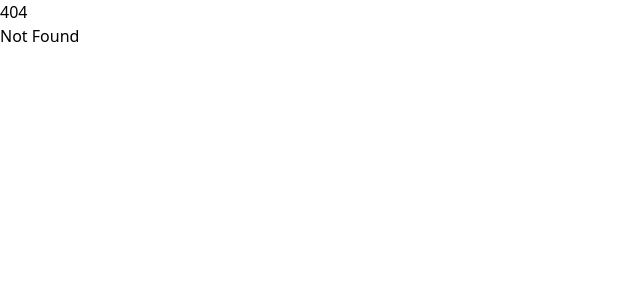
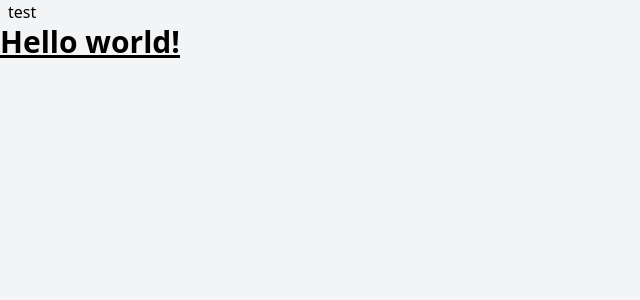
Before and after one commit to FoxArthur/quiz-site, a SvelteKit app: page /quiz in a window 1280 px wide. Before the commit this address had no page. Shown: the top 300 px of the page, without its empty margins (0-640 px from the left). Built offline with nearby package versions, Linux system fonts and the light colour scheme.

Commit message:
fixed tailwind

```diff
--- /dev/null
+++ b/src/routes/quiz/+page.svelte
@@ -0,0 +1,9 @@
+<h1 class="pl-2">test</h1>
+
+<h1 class="text-3xl font-bold underline">Hello world!</h1>
+
+<style lang="postcss">
+    :global(html) {
+        background-color: theme(colors.gray.100);
+    }
+</style>
--- a/tailwind.config.js
+++ b/tailwind.config.js
@@ -1,8 +1,16 @@
 /** @type {import('tailwindcss').Config} */
 export default {
-  content: [],
+  content: ['./src/**/*.{html,js,svelte,ts}'],
   theme: {
-    extend: {},
+    extend: {
+      colors: {
+        "misty-rose": "#FDE8E9",
+        "fairy-tale": "#E3BAC6",
+        "lilac": "#BC9EC1",
+        "paynes-gray": "#596475",
+        "raisin-black": "#1F2232",
+      },
+    },
   },
   plugins: [],
 }
```
